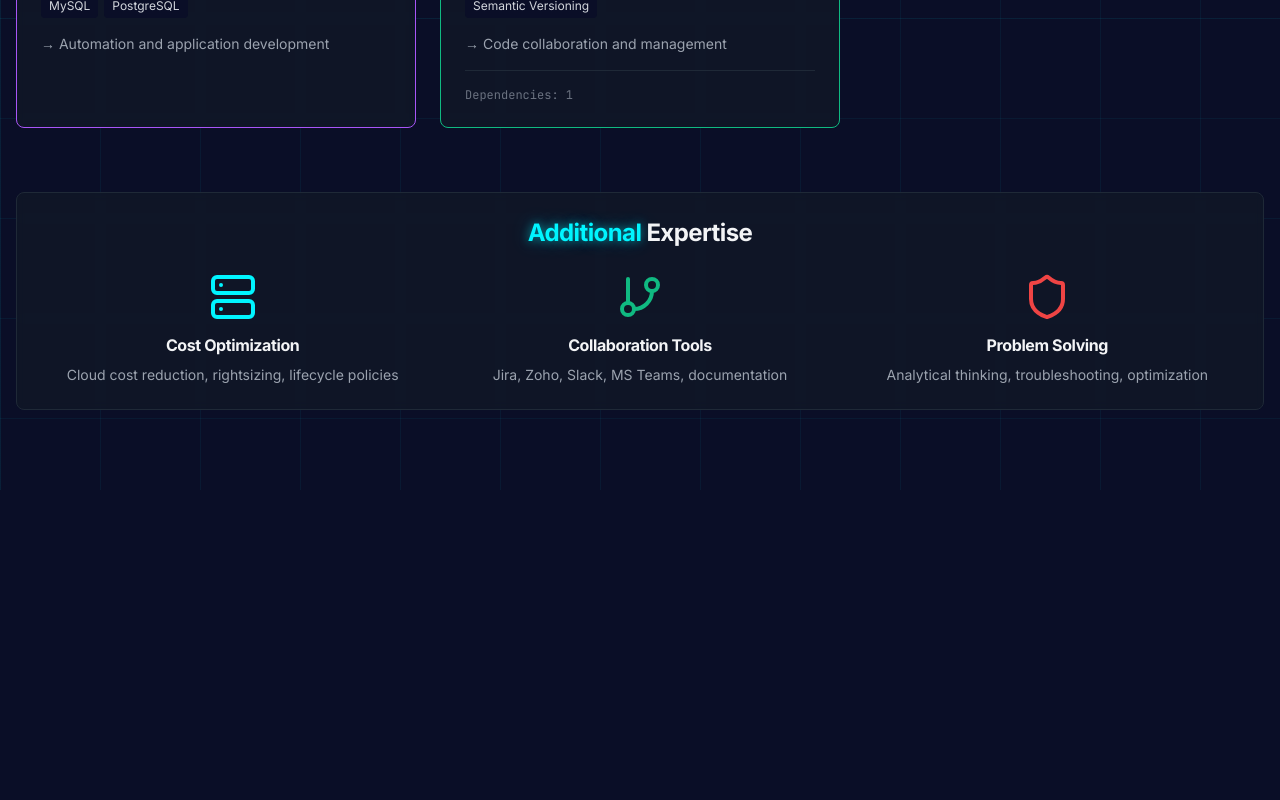
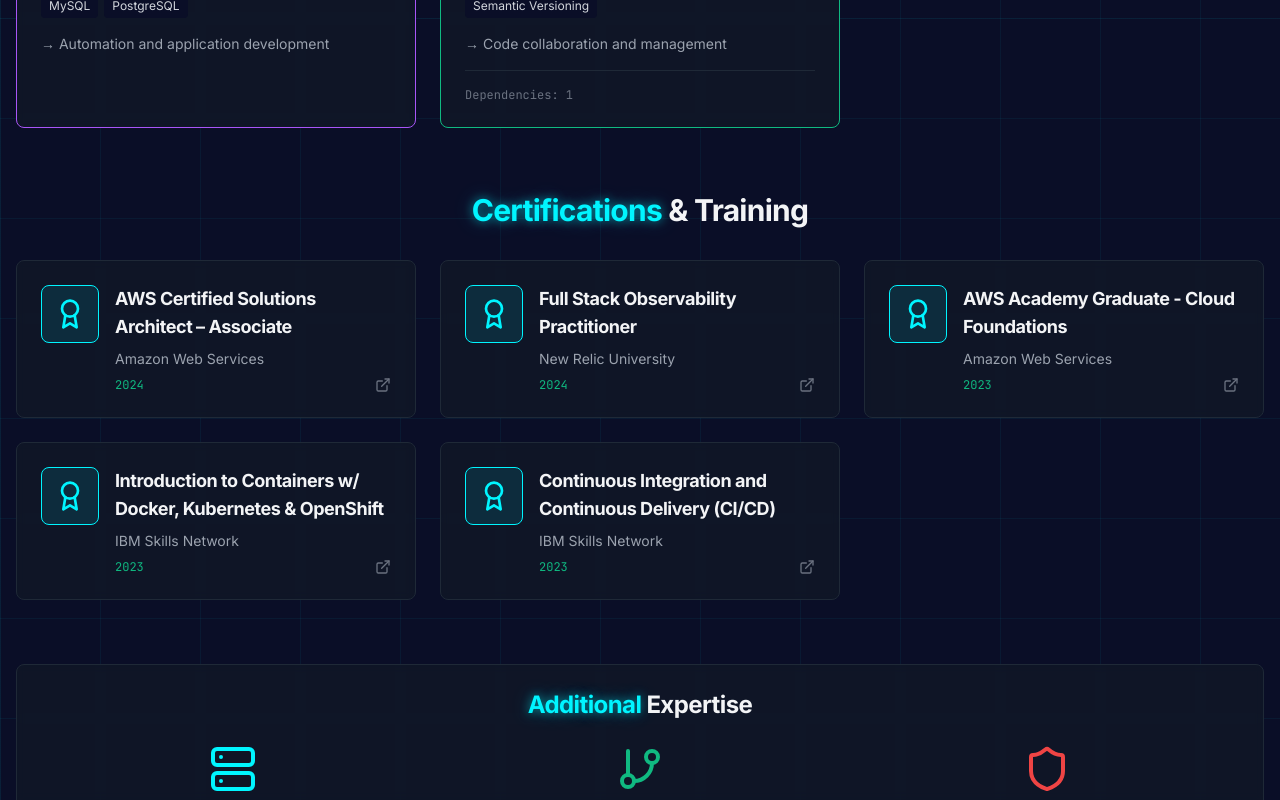
Before and after one commit to dhanbdrkarki1/dhan-portfolio, a Next.js app: page /build in a window 1280 px wide. Shown: the part 1582-2382 px from the top of the page. Before the commit the page ends 2072 px from the top, so only its background shows below. Built offline with nearby package versions, Linux system fonts and the light colour scheme.

Commit message:
update certs

```diff
--- a/components/sections/SkillsInfrastructure.tsx
+++ b/components/sections/SkillsInfrastructure.tsx
@@ -1,7 +1,7 @@
 'use client'
 
 import { motion } from 'framer-motion'
-import { Cloud, Container, GitBranch, Shield, Eye, Terminal, Server, Layers } from 'lucide-react'
+import { Cloud, Container, GitBranch, Shield, Eye, Terminal, Server, Layers, Award, ExternalLink } from 'lucide-react'
 import { useState } from 'react'
 
 interface Skill {
@@ -13,6 +13,15 @@
   impact: string
   level: number
   dependencies: string[]
+}
+
+interface Certification {
+  id: string
+  name: string
+  issuer: string
+  year: number
+  credentialUrl: string
+  category: 'cloud' | 'monitoring' | 'devops'
 }
 
 const skills: Skill[] = [
@@ -125,6 +134,49 @@
     impact: 'Code collaboration and management',
     level: 85,
     dependencies: ['cicd'],
+  },
+]
+
+const certifications: Certification[] = [
+  {
+    id: 'cert-1',
+    name: 'AWS Certified Solutions Architect – Associate',
+    issuer: 'Amazon Web Services',
+    year: 2024,
+    credentialUrl: 'https://www.credly.com/badges/88dad0e1-fe64-4892-b8d8-44cc2b6911/public_url',
+    category: 'cloud',
+  },
+  {
+    id: 'cert-2',
+    name: 'Full Stack Observability Practitioner',
+    issuer: 'New Relic University',
+    year: 2024,
+    credentialUrl: 'https://credentials.newrelic.com/4daaeab2-303b-4590-8e55-30a72990067e',
+    category: 'monitoring',
+  },
+  {
+    id: 'cert-3',
+    name: 'AWS Academy Graduate - Cloud Foundations',
+    issuer: 'Amazon Web Services',
+    year: 2023,
+    credentialUrl: 'https://www.credly.com/badges/390cb832-ceda-4da7-9f27-e77b2b9b7dda/public_url',
+    category: 'cloud',
+  },
+  {
+    id: 'cert-4',
+    name: 'Introduction to Containers w/ Docker, Kubernetes & OpenShift',
+    issuer: 'IBM Skills Network',
+    year: 2023,
+    credentialUrl: 'https://coursera.org/share/956f74e9912bfb5e0ee2296dcbe094e1',
+    category: 'devops',
+  },
+  {
+    id: 'cert-5',
+    name: 'Continuous Integration and Continuous Delivery (CI/CD)',
+    issuer: 'IBM Skills Network',
+    year: 2023,
+    credentialUrl: 'https://coursera.org/share/7bb154635bfb65884fe4dc9946b7f69a',
+    category: 'devops',
   },
 ]
 
@@ -282,6 +334,50 @@
           })}
         </div>
 
+        {/* Certifications Section */}
+        <motion.div
+          initial={{ opacity: 0 }}
+          animate={{ opacity: 1 }}
+          transition={{ delay: 0.6 }}
+          className="mt-16"
+        >
+          <h2 className="text-3xl font-bold mb-8 text-center">
+            <span className="glow-text">Certifications</span> & Training
+          </h2>
+
+          <div className="grid md:grid-cols-2 lg:grid-cols-3 gap-6">
+            {certifications.map((cert, index) => (
+              <motion.a
+                key={cert.id}
+                href={cert.credentialUrl}
+                target="_blank"
+                rel="noopener noreferrer"
+                initial={{ opacity: 0, y: 20 }}
+                animate={{ opacity: 1, y: 0 }}
+                transition={{ delay: 0.7 + index * 0.1 }}
+                className="card-devops group hover:border-neon-cyan cursor-pointer transition-all duration-300"
+              >
+                <div className="flex items-start gap-4">
+                  <div className="p-3 bg-neon-cyan bg-opacity-10 rounded-lg border border-neon-cyan flex-shrink-0">
+                    <Award className="w-8 h-8 text-neon-cyan" />
+                  </div>
+
+                  <div className="flex-1 min-w-0">
+                    <h3 className="font-bold text-lg mb-2 group-hover:text-neon-cyan transition-colors line-clamp-2">
+                      {cert.name}
+                    </h3>
+                    <p className="text-sm text-gray-400 mb-2">{cert.issuer}</p>
+                    <div className="flex items-center justify-between">
+                      <span className="text-xs font-mono text-neon-green">{cert.year}</span>
+                      <ExternalLink className="w-4 h-4 text-gray-500 group-hover:text-neon-cyan transition-colors" />
+                    </div>
+                  </div>
+                </div>
+              </motion.a>
+            ))}
+          </div>
+        </motion.div>
+
         {/* Additional Expertise */}
         <motion.div
           initial={{ opacity: 0 }}
```
